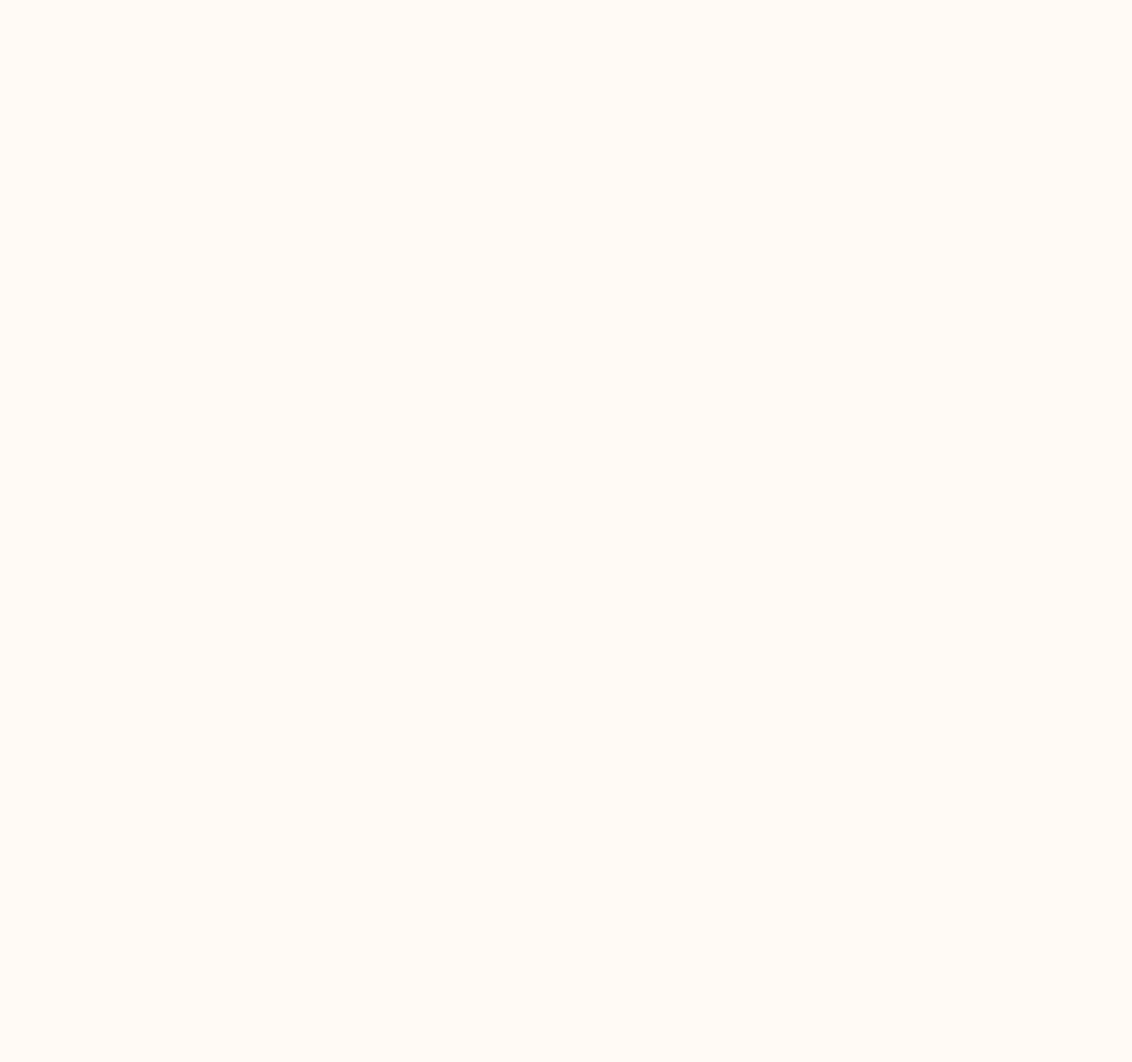
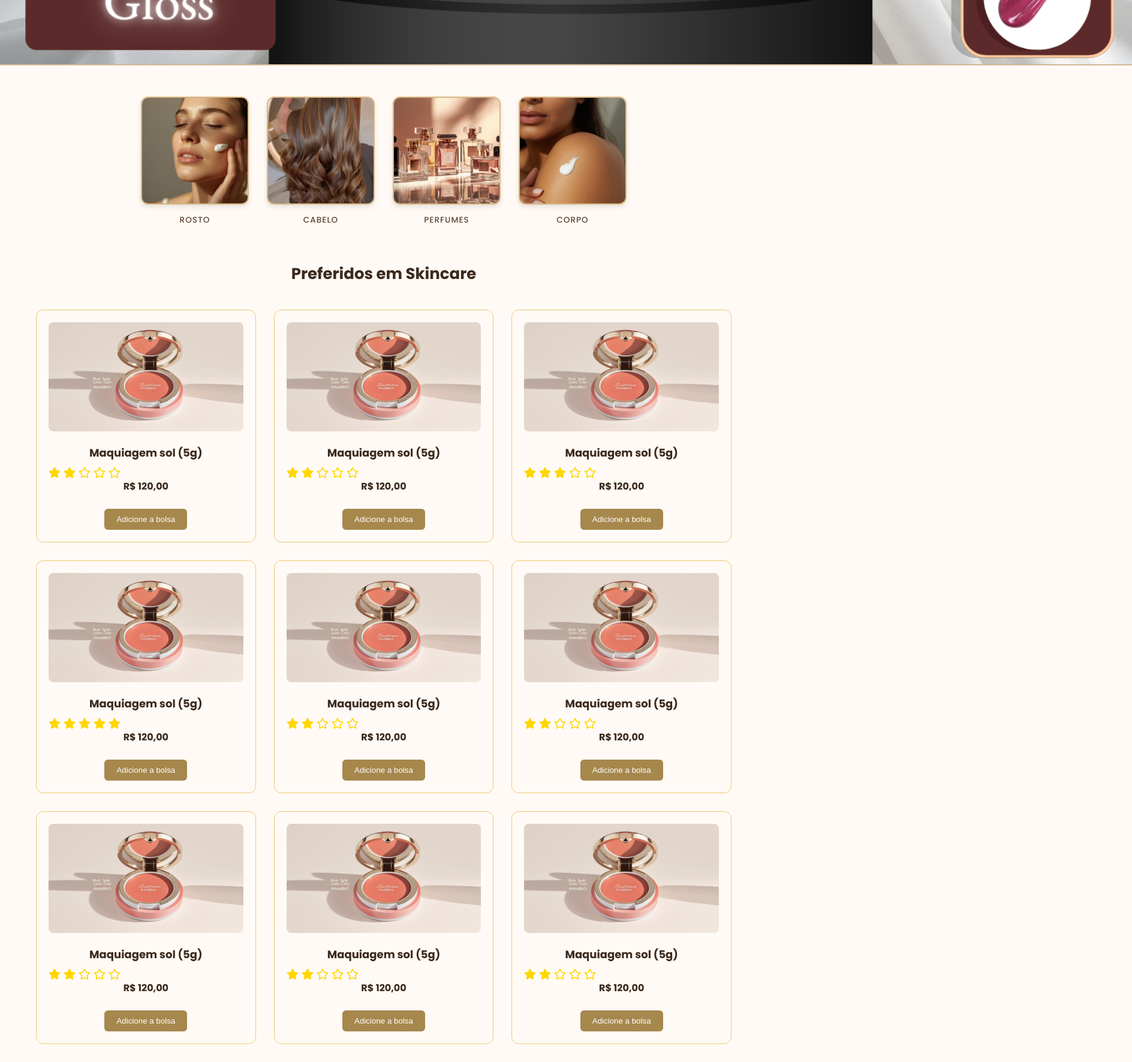
Before and after one commit to Glowrious1/SiteDesktop, a React app in the folder frontend/: page /rosto in a window 1280 px wide. Before the commit this address had no page. Shown: the part 1027-2797 px from the top of the page at 60% size, 1888 px wide, since content can reach past the window. Before the commit the page ends 800 px from the top, so only its background shows below. Built offline with nearby package versions, Linux system fonts and the light colour scheme; the HTML template or start-up script is replaced by a standard one; a web font is replaced by a local one.

Commit message:
15 || MADU - Pagina de produtos

```diff
--- a/frontend/src/App.jsx
+++ b/frontend/src/App.jsx
@@ -5,6 +5,7 @@ import Produto from "./components/Pages/Produto/Produto.jsx";
 import Produtos from "./components/Pages/Produtos/Produtos.jsx";
 import Login from "./components/Pages/Login/Login.jsx";
 import Cadastro from "./components/Pages/Cadastro/Cadastro.jsx";
+import Rosto from "./components/Pages/Rosto/Rosto.jsx";
 
 function App() {
   return (
@@ -15,6 +16,7 @@ function App() {
       <Route path="/produto" element={<Produto />} />
       <Route path="/produtos" element={<Produtos />} />
       <Route path="/login" element={<Login />} />
+      <Route path="/rosto" element={<Rosto/>} />
     </Routes>
   );
 }
--- a/frontend/src/components/Pages/Produtos/Produtos.jsx
+++ b/frontend/src/components/Pages/Produtos/Produtos.jsx
@@ -67,7 +67,7 @@ export default function Produtos() {
         <h3>Escolha seu tratamento</h3>
 
         <div className="categorias">
-          <div className="categoria">
+          <div className="categoria" onClick={() => navigate("/rosto")}>
             <img src="/image10.jpg" alt="Rosto" />
             <span>ROSTO</span>
           </div>
@@ -77,7 +77,7 @@ export default function Produtos() {
           </div>
           <div className="categoria">
             <img src="/perfumes.jpg" alt="Pele" />
-            <span>PELE</span>
+            <span>PERFUMES</span>
           </div>
           <div className="categoria">
             <img src="/image12.jpg" alt="Corpo" />
--- /dev/null
+++ b/frontend/src/components/Pages/Rosto/Rosto.css
@@ -0,0 +1,7 @@
+/* ======== BANNER ======== */
+.banner-maquiagem img {
+  width: 118rem;
+  height: 100%;
+  object-fit: cover;
+  border-bottom: 2px solid #d4b892;
+}
--- /dev/null
+++ b/frontend/src/components/Pages/Rosto/Rosto.jsx
@@ -0,0 +1,194 @@
+import { ShoppingCart, Heart, User } from "lucide-react";
+import { Link } from "react-router-dom";
+import { useNavigate } from "react-router-dom";
+import Avaliacao from "../../Avaliacao.jsx";
+import "./Rosto.css"
+
+
+export default function Rosto() {
+     const navigate = useNavigate();
+
+    const irParaProduto = () => {
+      navigate("/produto");
+    };
+
+  return (
+    <div className="app">
+      {/* HEADER */}
+      <header className="header">
+        <div className="logo">
+          <img src="/logo.png" alt="Logo" />
+        </div>
+
+        <nav>
+          <ul className="menu">
+             <li>
+            <Link to="/">INÍCIO</Link>
+            </li>
+            <li>
+              <Link to="/produtos" >PRODUTOS</Link>
+            </li>
+            <li>DUVIDAS</li>
+            <li>CONTATO</li>
+          </ul>
+        </nav>
+
+        <div className="icons">
+          <Link to="/favoritos">
+            <Heart size={22} strokeWidth={1.5} />
+          </Link>
+          <ShoppingCart size={22} strokeWidth={1.5} />
+          <Link to="/login">
+          <User size={22} strokeWidth={1.5} />
+          </Link>
+
+        </div>
+      </header>
+
+      {/* BANNER */}
+        <section className="banner-maquiagem">
+        <img src="/banner2.png" alt="Banner" />
+      </section>
+
+     <section className="categorias-tudo">
+             <div className="categorias">
+          <div className="categoria" onClick={() => navigate("/rosto")}>
+            <img src="/image10.jpg" alt="Rosto" />
+            <span>ROSTO</span>
+          </div>
+          <div className="categoria">
+            <img src="/image11.jfif" alt="Cabelo" />
+            <span>CABELO</span>
+          </div>
+          <div className="categoria">
+            <img src="/perfumes.jpg" alt="Pele" />
+            <span>PERFUMES</span>
+          </div>
+          <div className="categoria">
+            <img src="/image12.jpg" alt="Corpo" />
+            <span>CORPO</span>
+          </div>
+        </div>
+      </section>
+       <section className="produtos">
+               <h2>Preferidos em Skincare</h2>
+                <div className="lista-produtos">
+                  <div className="card" onClick={irParaProduto} style={{ cursor: "pointer" }}>
+                    <img src="/blush.png" alt="produto" />
+                    <h3>Maquiagem sol (5g)</h3>
+                    <Avaliacao rating={2} />
+                    <p>R$ 120,00</p>
+                    <button>Adicione a bolsa</button>
+                  </div>
+
+                  <div className="card" onClick={irParaProduto} style={{ cursor: "pointer" }}>
+                    <img src="/blush.png" alt="produto" />
+                    <h3>Maquiagem sol (5g)</h3>
+                    <Avaliacao rating={2} />
+                    <p>R$ 120,00</p>
+                    <button>Adicione a bolsa</button>
+                  </div>
+
+                    <div className="card" onClick={irParaProduto} style={{ cursor: "pointer" }}>
+                    <img src="/blush.png" alt="produto" />
+                    <h3>Maquiagem sol (5g)</h3>
+                    <Avaliacao rating={3} />
+                    <p>R$ 120,00</p>
+                    <button>Adicione a bolsa</button>
+                  </div>
+
+                   <div className="card" onClick={irParaProduto} style={{ cursor: "pointer" }}>
+                    <img src="/blush.png" alt="produto" />
+                    <h3>Maquiagem sol (5g)</h3>
+                    <Avaliacao rating={5} />
+                    <p>R$ 120,00</p>
+                    <button>Adicione a bolsa</button>
+                  </div>
+
+                    <div className="card" onClick={irParaProduto} style={{ cursor: "pointer" }}>
+                    <img src="/blush.png" alt="produto" />
+                    <h3>Maquiagem sol (5g)</h3>
+                    <Avaliacao rating={2} />
+                    <p>R$ 120,00</p>
+                    <button>Adicione a bolsa</button>
+                  </div>
+
+                   <div className="card" onClick={irParaProduto} style={{ cursor: "pointer" }}>
+                    <img src="/blush.png" alt="produto" />
+                    <h3>Maquiagem sol (5g)</h3>
+                    <Avaliacao rating={2} />
+                    <p>R$ 120,00</p>
+                    <button>Adicione a bolsa</button>
+                  </div>
+
+                  <div className="card" onClick={irParaProduto} style={{ cursor: "pointer" }}>
+                    <img src="/blush.png" alt="produto" />
+                    <h3>Maquiagem sol (5g)</h3>
+                    <Avaliacao rating={2} />
+                    <p>R$ 120,00</p>
+                    <button>Adicione a bolsa</button>
+                  </div>
+                  <div className="card" onClick={irParaProduto} style={{ cursor: "pointer" }}>
+                    <img src="/blush.png" alt="produto" />
+                    <h3>Maquiagem sol (5g)</h3>
+                    <Avaliacao rating={2} />
+                    <p>R$ 120,00</p>
+                    <button>Adicione a bolsa</button>
+                  </div>
+                  <div className="card" onClick={irParaProduto} style={{ cursor: "pointer" }}>
+                    <img src="/blush.png" alt="produto" />
+                    <h3>Maquiagem sol (5g)</h3>
+                    <Avaliacao rating={2} />
+                    <p>R$ 120,00</p>
+                    <button>Adicione a bolsa</button>
+                  </div>
+
+                </div>
+              </section>
+
+            {/* OUTROS PRODUTOS */}
+            <section className="outros-produtos">
+              <div className="topo-outros">
+                <h2>Outros Produtos</h2>
+                <a href="#">VER MAIS</a>
+              </div>
+
+              <div className="lista-outros">
+                {[...Array(4)].map((_, i) => (
+                  <div key={i} className="card-outro">
+                    <img src="/cremefacial.jpg" alt="Produto" />
+                    <h3>Creme Facial</h3>
+                    <Avaliacao rating={4} />
+                  </div>
+                ))}
+              </div>
+            </section>
+
+            {/* FOOTER */}
+               <footer className="footer3">
+              <div className="footer-container3">
+                <div className="lado-esquerdo23">
+                  <p>(55) 11 14323-2342</p>
+                  <p>LUSTRIOUS@GMAIL.COM</p>
+                </div>
+
+                <div className="footer-icons3">
+                  <a href="https://www.instagram.com/lustriousskincare/">
+                    <img src="/instagram.png" alt="Instagram" />
+                  </a>
+                  <a href="#">
+                    <img src="/linkedin.png" alt="LinkedIn" />
+                  </a>
+                  <a href="#">
+                    <img src="/whatsapp.png" alt="WhatsApp" />
+                  </a>
+                </div>
+              </div>
+
+              <div className="direitos-autorais3">
+                <p>&copy; DIREITOS AUTORAIS 2025</p>
+              </div>
+            </footer>
+      </div>
+  );
+}
```
Also changed, not shown: frontend/public/banner2.png (added).
